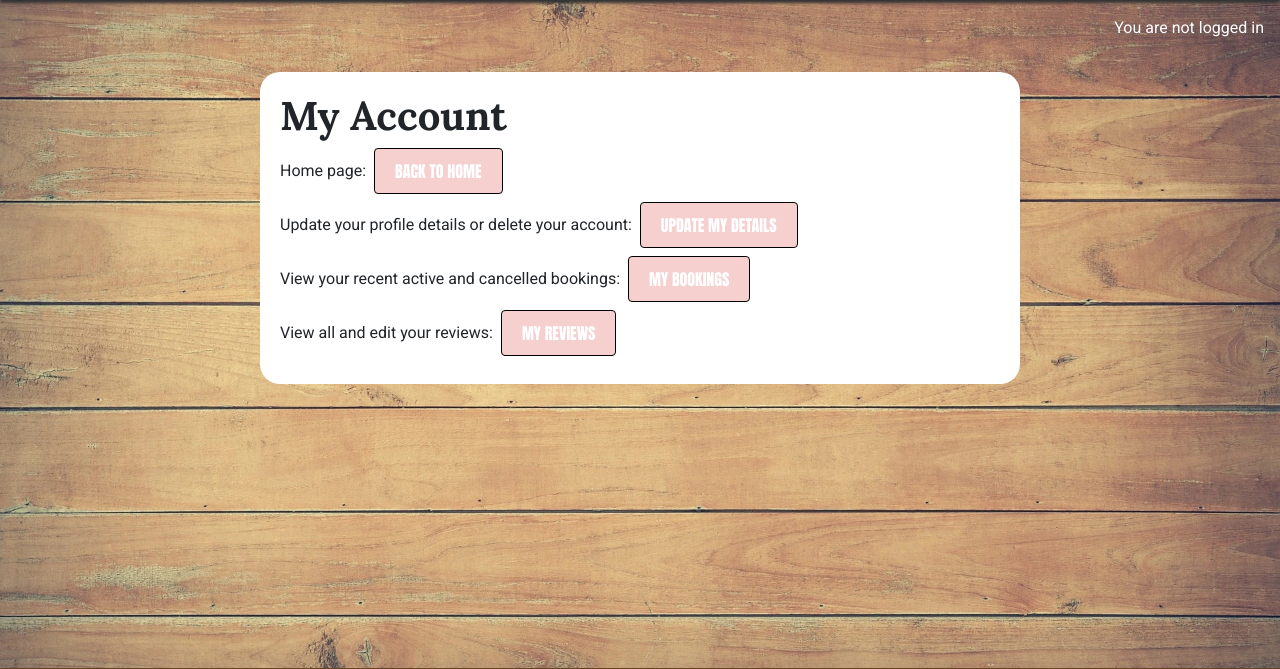
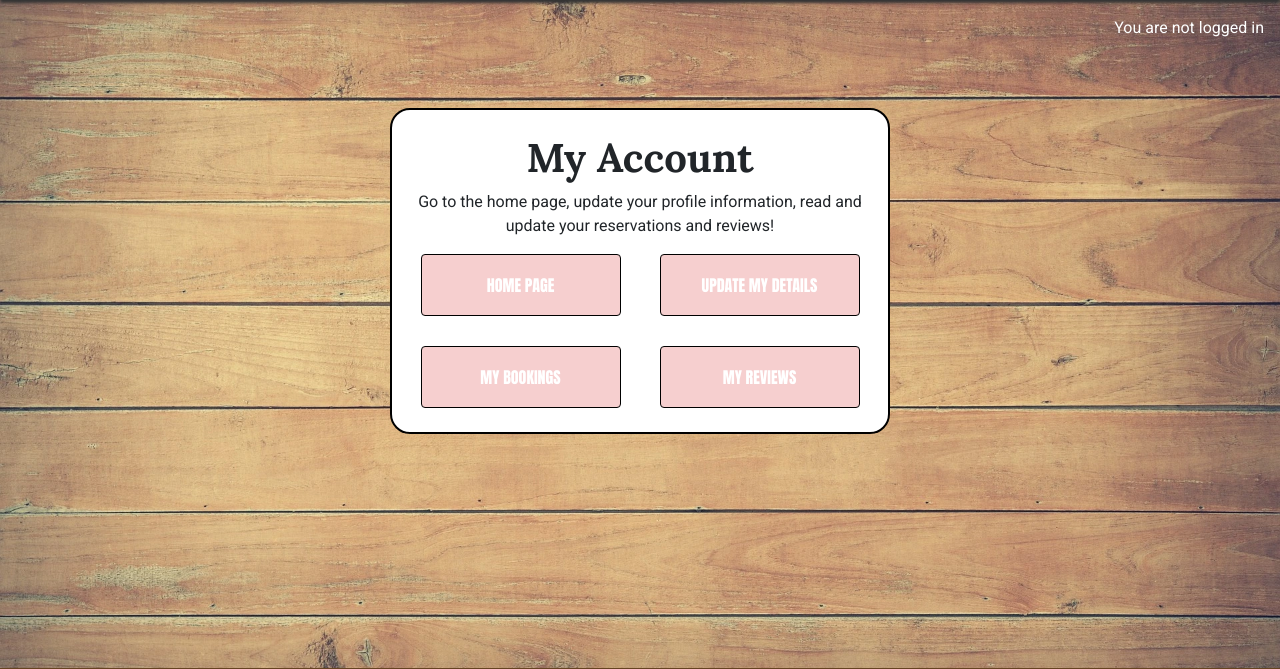
Before and after one commit to TrisPatt/Big-Ts-Chophouse, a Django app: page /user_profile/my_account/ in a window 1280 px wide. Shown: the part 76-745 px from the top of the page. Run offline with Django 4.2, Linux system fonts and the light colour scheme; some libraries are stand-ins or nearby versions.

Commit message:
update bootstrap and style.css to make styles consistent in profile_updare

```diff
--- a/reservation/templates/reservation/home.html
+++ b/reservation/templates/reservation/home.html
@@ -56,15 +56,13 @@
 </div>
 
 
-
-
 <!--About Section-->
 <section class="about">
     <div class="logo">
 
     </div>
     <div>
-        <p>
+        <p class="text-white">
             Welcome to Big T's Chophouse, where tradition, bold flavors, and great entertainment come together for
             the ultimate dining experience! At the heart of our kitchen is Big T, a master chef renowned for his
             expertly crafted classic steaks. With years of experience and a deep passion for grilling the finest
--- a/reservation/templates/reservation/reservation_list.html
+++ b/reservation/templates/reservation/reservation_list.html
@@ -31,12 +31,14 @@
                             <td>
                                 {% if reservation.reservation_status == 1 %}
                                     <span style="color: red; text-align: center;">Cancelled</span>
+                                {% elif reservation.reservation_status == 2 %}
+                                    <span style="color: grey; text-align: center;">Expired</span>
                                 {% else %}
                                     <span>Active</span>
                                 {% endif %}
                             </td>
                             <td>
-                                {% if reservation.reservation_status != 1 %}
+                                {% if reservation.reservation_status != 1 and reservation.reservation_status != 2%}
                                     <a href="{% url 'update_reservation' reservation.reservation_number %}" class="btn btn-primary btn-sm">Update</a>
                                     <a href="{% url 'cancel_reservation' reservation.reservation_number %}" class="btn btn-danger btn-sm">Cancel</a>
                                 {% else %}
--- a/reservation/views.py
+++ b/reservation/views.py
@@ -23,7 +23,7 @@ def reservation_confirmed(request, reservation_number):
 @login_required #Only allow logged in users to view reservation with their unique id
 def reservation_list(request):
     if request.user.is_authenticated:
-        reservations = Reservation.objects.filter(user_id=request.user.id)
+        reservations = Reservation.objects.filter(user_id=request.user.id).order_by('-date')
         return render(request, 'reservation/reservation_list.html', {'reservations': reservations})
     else:
         # Redirect to login page if the user is not authenticated
--- a/static/css/style.css
+++ b/static/css/style.css
@@ -310,7 +310,33 @@ button:hover, .btn:hover {
     padding-bottom: 50px;
     border:#000;
 }
+/* Account menu styles */
+.account-menu {
+    border: 2px solid black;
+    text-align: center;
+    padding: 30px;
+}
 
+
+
+.button-grid {
+    display: grid;
+    grid-template-columns: repeat(2, 1fr);
+    gap: 30px;
+    justify-items: center;
+    align-items: center;
+}
+
+.button-grid .btn {
+    width: 100%;
+    max-width: 200px;
+    height: 50px;
+    text-align: center;
+    padding: 30px 0;
+    display: flex;
+    align-items: center;
+    justify-content: center;
+}
 /* Footer Styles */
 footer {
     background-color: #654321;
--- a/user_profile/templates/user_profile/account.html
+++ b/user_profile/templates/user_profile/account.html
@@ -4,32 +4,16 @@
 
 {% block content %}
 
-<div class="container">
-    <div class="row">
-        <div class="col-md-8 mt-3 offset-md-2 account-menu">
-            <h1>My Account</h1>
 
-            <!-- Home Page Button -->
-            <div class="d-flex align-items-center mb-2">
-                <span class="me-2">Home page:</span>
-                <a class="btn btn-secondary" href="{% url 'home' %}">Back to home</a>
-            </div>
+<div class="d-flex justify-content-center mt-5 rounded">
+    <div class="card p-4 account-menu" style="width: 100%; max-width: 500px;">
+        <h1 class="d-flex justify-content-center">My Account</h1>
+            <p>Go to the home page, update your profile information, read and update your reservations and reviews!</p>
 
-            <!-- Update Profile Button -->
-            <div class="d-flex align-items-center mb-2">
-                <span class="me-2">Update your profile details or delete your account:</span>
+            <div class="button-grid account">
+                <a class="btn btn-secondary" href="{% url 'home' %}">Home Page</a>
                 <a class="btn btn-secondary" href="{% url 'profile_update' %}">Update my details</a>
-            </div>
-
-            <!-- Bookings Button -->
-            <div class="d-flex align-items-center mb-2">
-                <span class="me-2">View your recent active and cancelled bookings:</span>
                 <a class="btn btn-secondary" href="{% url 'reservation_list' %}">My bookings</a>
-            </div>
-
-            <!-- Reviews Button -->
-            <div class="d-flex align-items-center mb-2">
-                <span class="me-2">View all and edit your reviews:</span>
                 <a class="btn btn-secondary" href="{% url 'review_list' %}">My Reviews</a>
             </div>
         </div>
```
Also changed, not shown: user_profile/templates/user_profile/profile_update.html (+4 -5 lines).
